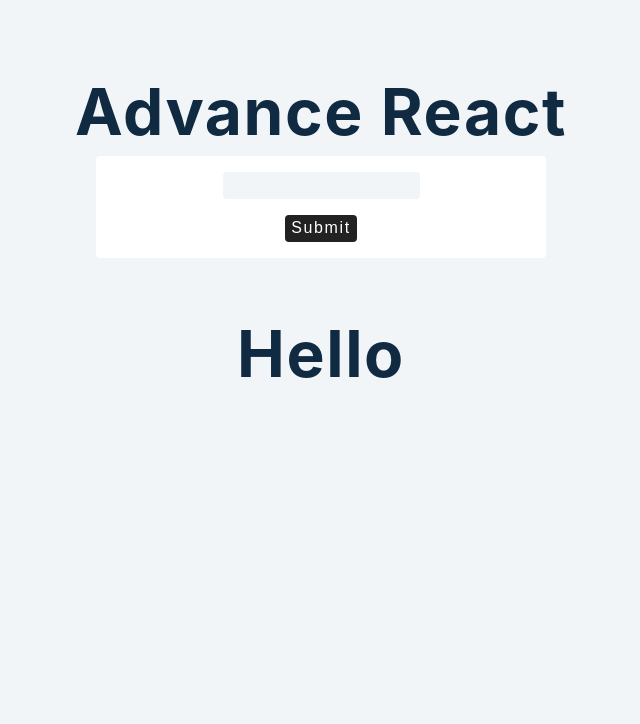
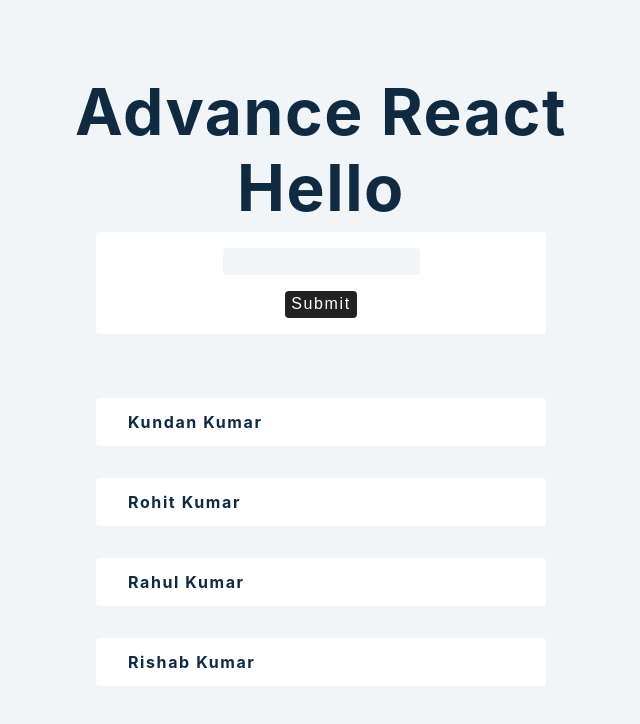
Before and after one commit to kundankr94700/Advanced_React, a React (Create React App) app: page / in a window 1280 px wide. Shown: the top 724 px of the page, without its empty margins (319-959 px from the left). Built offline with nearby package versions, Linux system fonts and the light colour scheme.

Commit message:
//we have created a program where we are takinh value from user and displaying the same

```diff
--- a/src/Tutorial/Reducer/index.js
+++ b/src/Tutorial/Reducer/index.js
@@ -5,11 +5,13 @@ import {data} from "../Data"
 function Index() {
     const [name,setName]=useState('')
     const [people,setPeople]=useState(data)
-    const [showModal,setModal]=useState(false)
+    const [showModal,setModal]=useState(true)
     const handleSubmit=(e)=>
     {
         e.preventDefault();
-        alert(name)
+        if(showModal){
+            setPeople([...people,{id:new Date().getTime().toString(),name}]) //we have created a program where we are takinh value from user and displaying the same
+        }
     }
     return (
         <>
@@ -20,7 +22,14 @@ function Index() {
             </div>
             <button type='submit' className='btn'>Submit</button>
         </form>
-            <Modal/>
+        {
+            people.map(x=>{
+                return <>
+                <div className="item" key={x.id}><h4>{x.name}</h4></div>
+                </>
+            })
+        }
+
         </>
     )
 }
```
